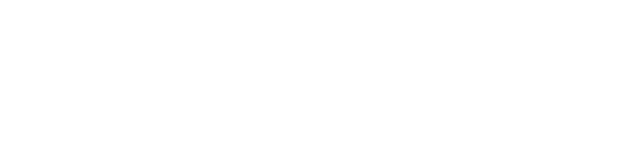
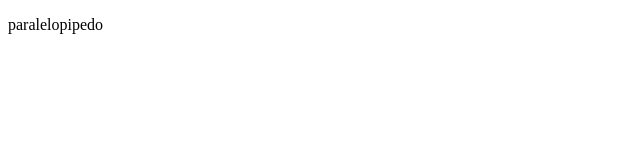
Before and after one commit to FlavsRoger/Amora, a plain HTML site: page index.html in a window 1280 px wide. Shown: the whole page, without its empty margins (0-640 px from the left). Drawn offline with Linux system fonts and the light colour scheme.

Commit message:
AmoraTeste

```diff
--- a/index.html
+++ b/index.html
@@ -9,5 +9,7 @@
 </head>
 <body>
 
+    <p>paralelopipedo</p>
+
 </body>
 </html>
```
